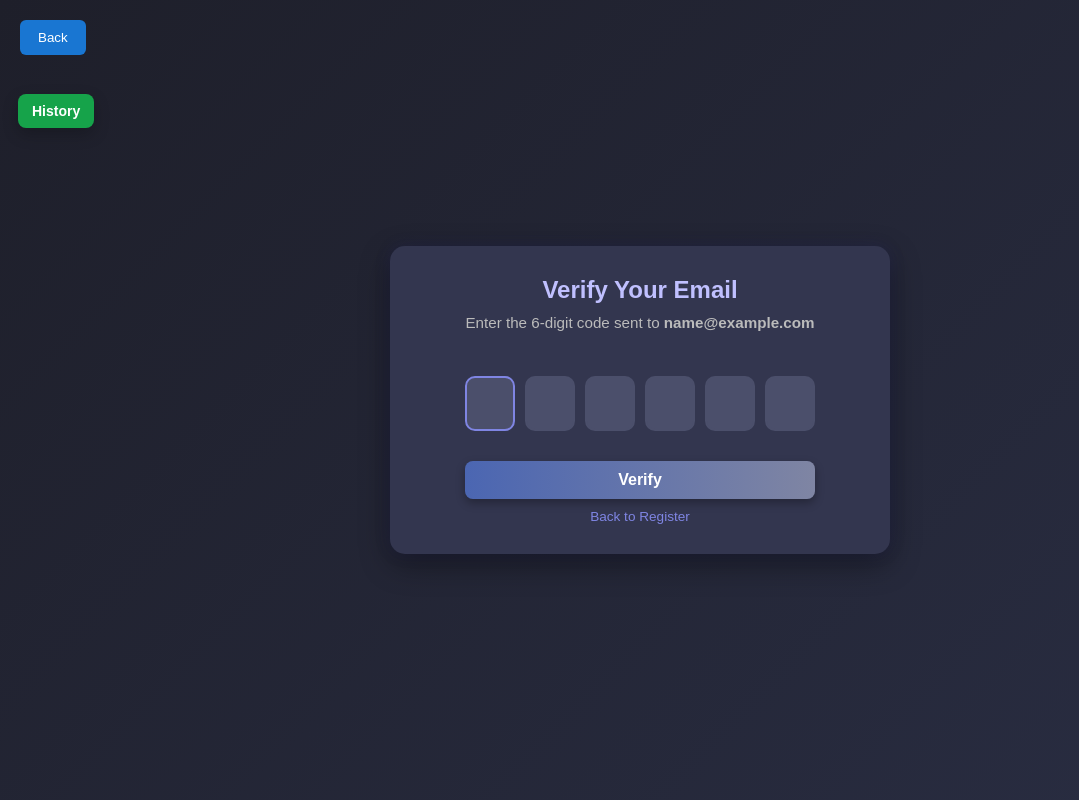
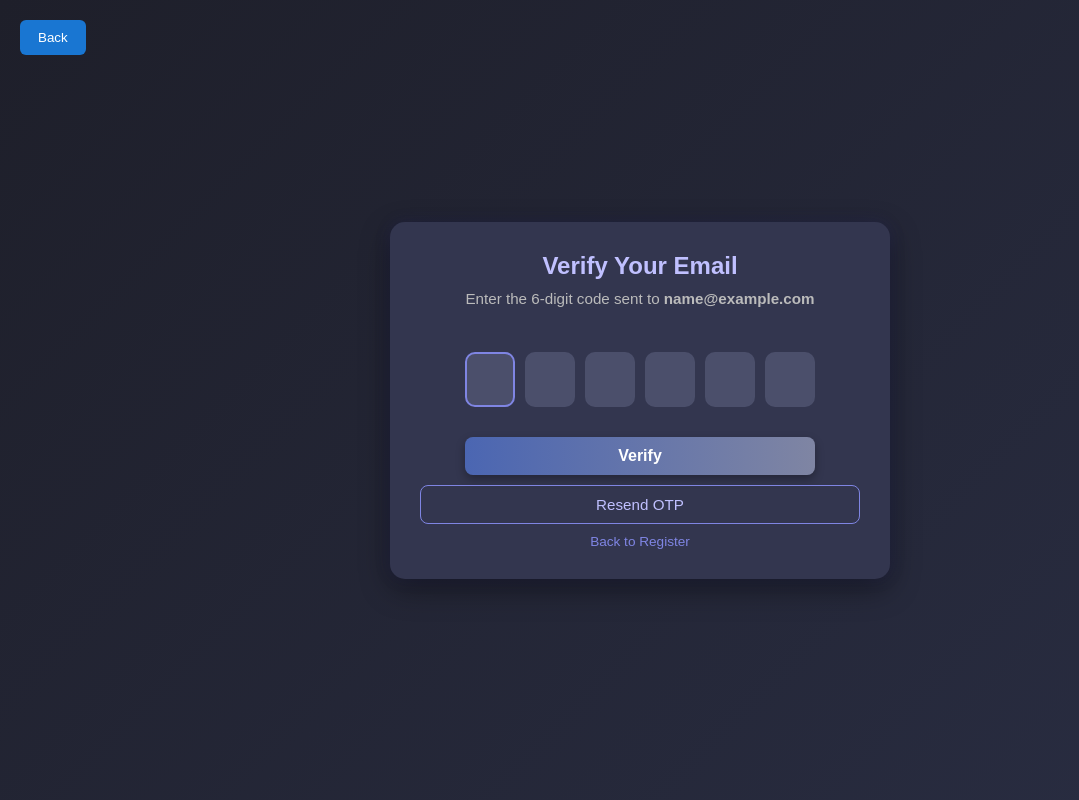
Before and after one commit to KennyCandra/sign-language-recognation, a Flask app: page /verify-register in a window 1280 px wide. Shown: the whole page, without its empty margins (0-1079 px from the left). Run offline with Flask 3, Linux system fonts and the light colour scheme; the visitor is signed in with stand-in values (Sample User, id 1); parts of the project's set-up code (start-up, migrations or seed data) failed here and were passed over.

Commit message:
Update project files

```diff
--- a/templates/index.html
+++ b/templates/index.html
@@ -91,7 +91,7 @@
 
 
             </div>
-            <img class="signhand" src="{{ url_for('static', filename='images/signhand.png') }}" alt="">
+            <img class="signhand" src="{{ url_for('static', filename='images/SignHand.png') }}" alt="">
 
 
         </div>
--- a/templates/verify_register.html
+++ b/templates/verify_register.html
@@ -13,7 +13,6 @@
 <body>
 
     <button class="back-btn" onclick="window.location.href='{{ url_for('register') }}'">Back</button>
-    <button class="history-btn" onclick="window.location.href='{{ url_for('history_page') }}'">History</button>
 
     <main class="reset-page">
         <div class="reset-card">
@@ -41,6 +40,10 @@
                     <input type="hidden" id="otp" name="otp" value="">
 
                     <button type="submit" class="send-otp-button">Verify</button>
+                </form>
+
+                <form action="/resend-register-otp" method="POST" class="resend-otp-form">
+                    <button type="submit" class="resend-otp-button">Resend OTP</button>
                 </form>
 
                 <a href="{{ url_for('register') }}" class="resend-link">Back to Register</a>
```
Also changed, not shown: 1 other file.
